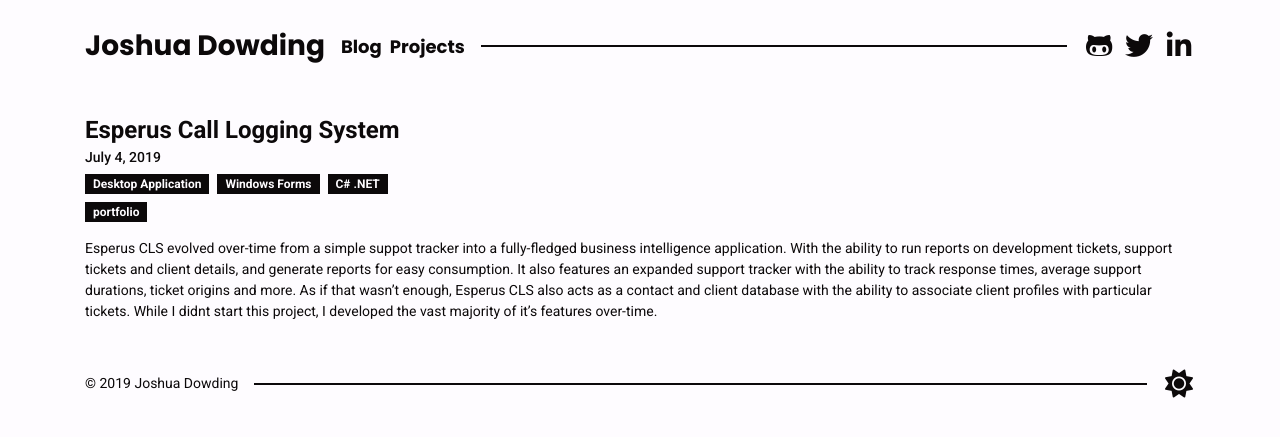
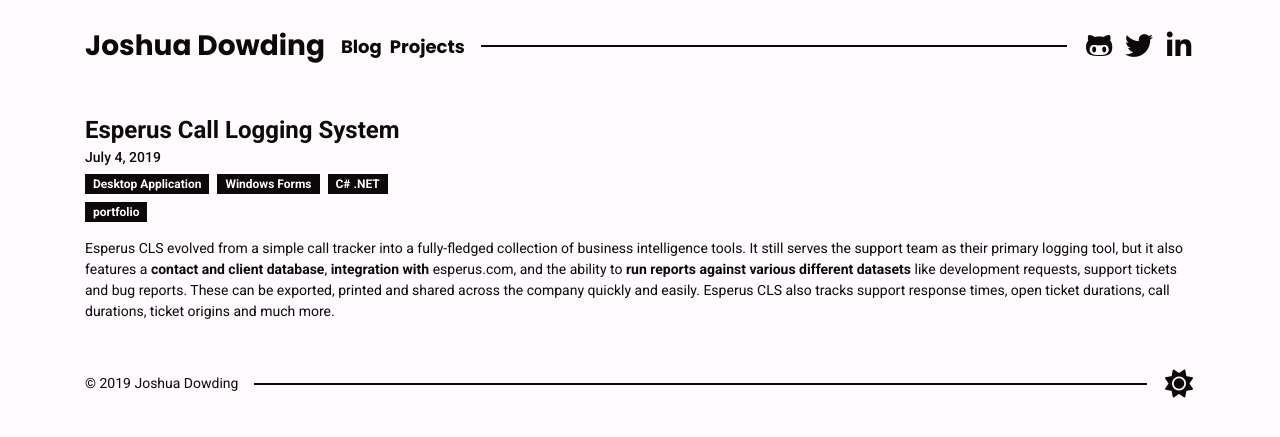
Before and after one commit to joshuadowding/jdowding.me, a Jekyll site: the page built from _posts/2019-07-04-Portfolio.md, in a window 1280 px wide. Shown: the top 437 px of the page. Built offline with Jekyll 4.4.1, drawn with Linux system fonts in a browser that asks for light colours; nearby versions of some CDN libraries.

Commit message:
projects: improve the esperus-cls profile

```diff
--- a/_posts/2019-07-04-Portfolio.md
+++ b/_posts/2019-07-04-Portfolio.md
@@ -11,4 +11,4 @@
  - C# .NET
 ---
 
-Esperus CLS evolved over-time from a simple suppot tracker into a fully-fledged business intelligence application. With the ability to run reports on development tickets, support tickets and client details, and generate reports for easy consumption. It also features an expanded support tracker with the ability to track response times, average support durations, ticket origins and more. As if that wasn't enough, Esperus CLS also acts as a contact and client database with the ability to associate client profiles with particular tickets. While I didnt start this project, I developed the vast majority of it's features over-time.
+Esperus CLS evolved from a simple call tracker into a fully-fledged collection of business intelligence tools. It still serves the support team as their primary logging tool, but it also features a **contact and client database**, **integration with [esperus.com](https://esperus.com)**, and the ability to **run reports against various different datasets** like development requests, support tickets and bug reports. These can be exported, printed and shared across the company quickly and easily. Esperus CLS also tracks support response times, open ticket durations, call durations, ticket origins and much more.
```
